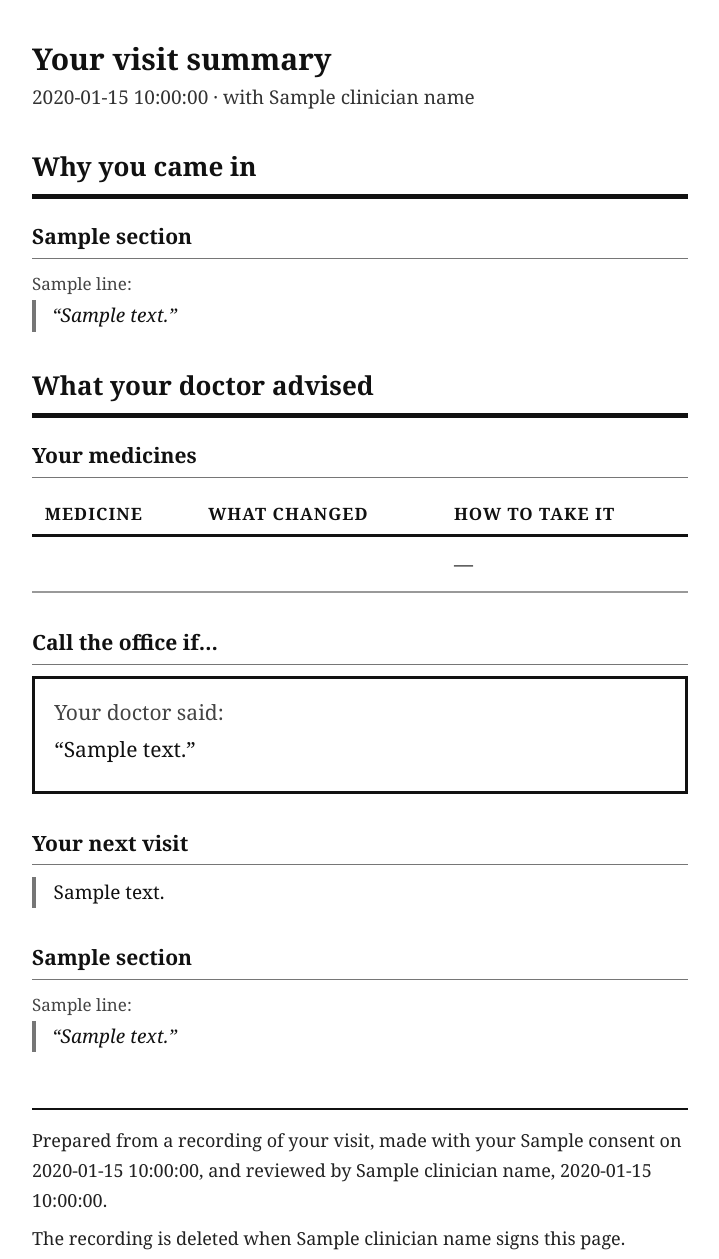
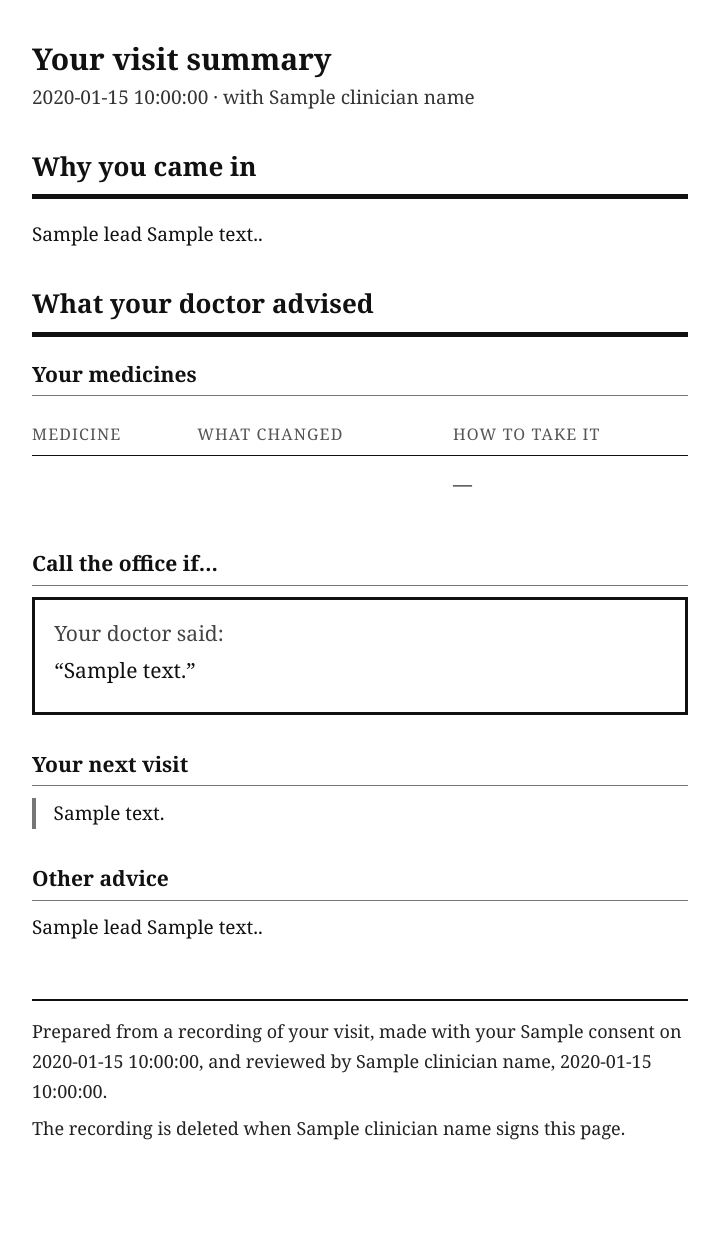
Before and after one commit to point25xengineer/mnemonica, a Python web app: template visitnotes/render/templates/patient.html in a window 1280 px wide. Shown: the top 1259 px of the page, without its empty margins (280-999 px from the left). After the commit the page ends 1140 px from the top, so only its background shows below. Run offline with Jinja, Linux system fonts and the light colour scheme; the template is opened without the code that fills it: most values are stand-ins (such as "Sample title", 1, 10 or a date in 2020).

Commit message:
Patient page: prose summary, hairline table
Why you came in was a sub-heading, a speaker label and a block quote per
line — three pieces of furniture around one sentence, twice over. It is
now one short paragraph, same spans, same order, same words.

The quotation marks stay, and that is not stubbornness. The spans are
first-person patient speech ('my feet have been bothering me'), so
folding them into second-person prose means rewording them, and
rewording is what D7 and D12 forbid. The template contributes only
connectives — 'You told the doctor,' — which cannot be wrong about what
follows. The marks are what keep the person shift legible.

Table had three weights of rule competing with the section borders above
it. Now one line under the head, hairlines between rows, none after the
last, and the head set in grey rather than bold black. Rules are the
loudest mark on a page of serif text.

Also fixed a stale guard: the section had been renamed presentation ->
presentation_lines and the {% if %} still tested the old name, so the
whole part silently vanished.

Co-Authored-By: Claude Opus 5 <noreply@anthropic.com>

```diff
--- a/visitnotes/render/templates/patient.html
+++ b/visitnotes/render/templates/patient.html
@@ -25,6 +25,7 @@
   }
   h1 { font-size: 30px; line-height: 1.25; margin: 0 0 .25rem; }
   .visit-date { font-size: 19px; color: #333; margin: 0 0 2rem; }
+  p.lede { margin: 0 0 1rem; }
   /* Two parts, each with sections inside it. The part rule is heavy and the
      section rule is light, so the hierarchy survives being photocopied. */
   h2 {
@@ -41,15 +42,21 @@
 
   /* U8b — medicines as a table. Scanning beats reading when the question is
      "which of my pills changed?". Same templated values as the prose form. */
-  table.meds { border-collapse: collapse; width: 100%; margin: 0 0 1.5rem; }
+  /* One rule under the head, hairlines between rows, nothing else. Rules
+     are the loudest mark on a page of serif text, and the table had three
+     weights of them competing with the section borders above it. */
+  table.meds { border-collapse: collapse; width: 100%; margin: .4rem 0 1.5rem; }
   table.meds th, table.meds td {
     text-align: left; vertical-align: top;
-    padding: .7rem .8rem; border-bottom: 2px solid #999;
+    padding: .85rem .9rem .85rem 0; border-bottom: 1px solid #d5d5d5;
   }
+  table.meds td:last-child, table.meds th:last-child { padding-right: 0; }
   table.meds thead th {
-    font-size: 17px; text-transform: uppercase; letter-spacing: .06em;
-    border-bottom: 3px solid #111; padding-bottom: .4rem;
+    font-size: 16px; font-weight: 400; color: #555;
+    text-transform: uppercase; letter-spacing: .07em;
+    border-bottom: 1px solid #111; padding-bottom: .45rem;
   }
+  table.meds tbody tr:last-child td { border-bottom: none; }
   table.meds td.drug { font-weight: 700; }
   table.meds td .note { display: block; font-size: 17px; color: #333; margin-top: .3rem; }
   /* A patient may read the digital copy on a phone. Below the fold of a
@@ -91,16 +98,19 @@
 <h1>Your visit summary</h1>
 <p class="visit-date">{{ visit_date_long }} &middot; with {{ clinician_name }}</p>
 
-{% if presentation|selectattr('lines')|list %}
+{% if presentation_lines %}
 <section class="part">
 <h2>Why you came in</h2>
-{% for section in presentation %}{% if section.lines %}
-<h3>{{ section.heading }}</h3>
-{% for line in section.lines %}
-<p class="said">{{ line.speaker_label }}:</p>
-<blockquote>&ldquo;{{ line.quote.text }}&rdquo;</blockquote>
-{% endfor %}
-{% endif %}{% endfor %}
+{# Reads as prose, but every span below is still verbatim: the template
+   supplies only the connective words ("You came in because", "The doctor
+   found"), never a rewording of what was said. Dropping the blockquotes and
+   the per-heading sub-titles is presentation; the sentences are the same
+   spans, in the same order, with the same words. #}
+<p class="lede">
+  {%- for line in presentation_lines %}
+  {{ line.lead }} {{ line.text }}.
+  {%- endfor %}
+</p>
 </section>
 {% endif %}
 
@@ -159,13 +169,10 @@
 </ul>
 {% endif %}
 
-{% for section in advice %}{% if section.lines %}
-<h3>{{ section.heading }}</h3>
-{% for line in section.lines %}
-<p class="said">{{ line.speaker_label }}:</p>
-<blockquote>&ldquo;{{ line.quote.text }}&rdquo;</blockquote>
-{% endfor %}
-{% endif %}{% endfor %}
+{% if advice_lines %}
+<h3>Other advice</h3>
+<p>{% for line in advice_lines %}{{ line.lead }} {{ line.text }}. {% endfor %}</p>
+{% endif %}
 </section>
 
 <footer>
```
Also changed, not shown: visitnotes/render/document.py (+29 -4 lines), visitnotes/render/summary.py (+16 -0 lines).
